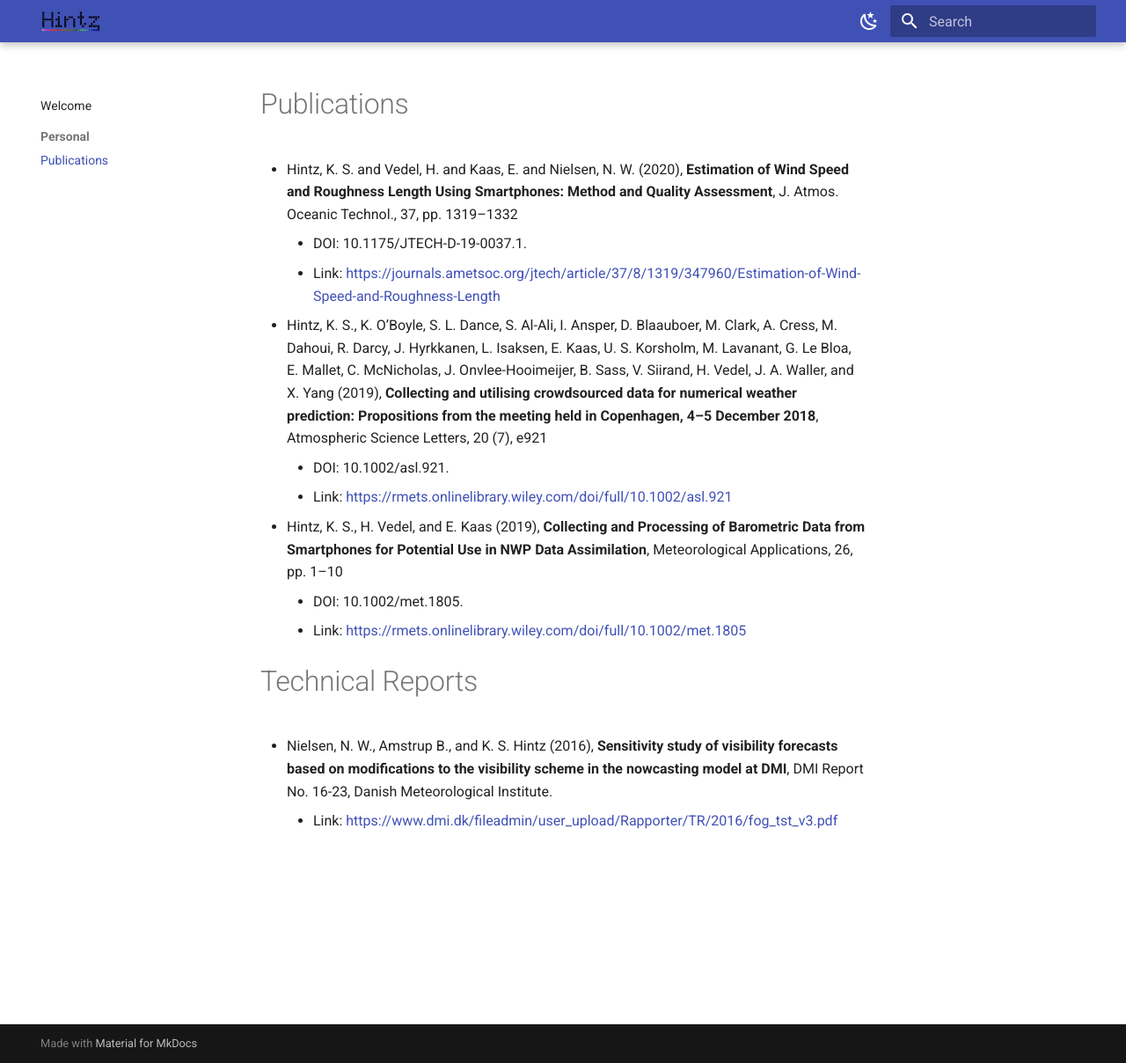
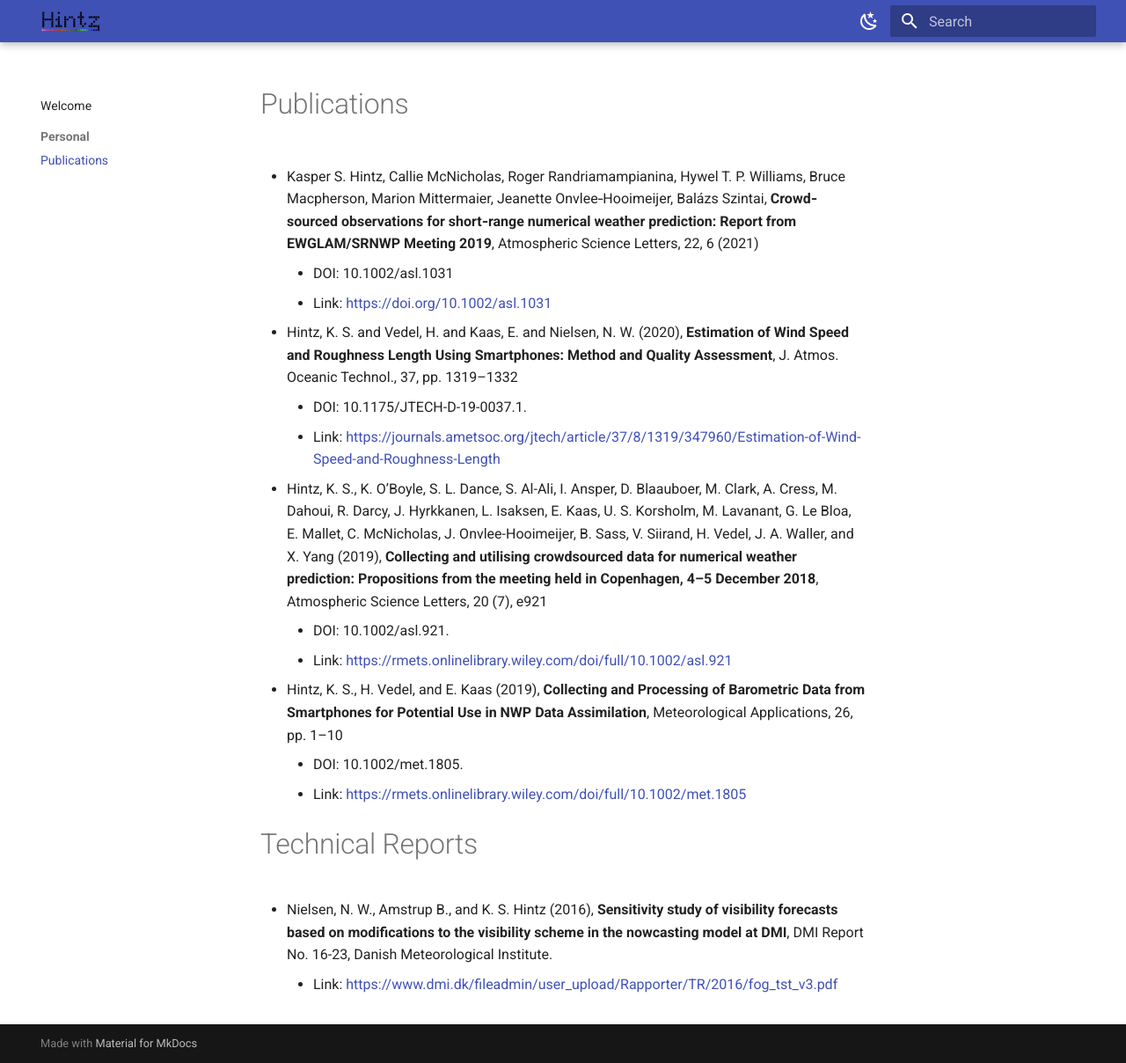
Before and after one commit to khintz/khintz.github.io, an MkDocs documentation site: the page built from docs/personal/publications.md, in a window 1280 px wide and 1208 px high. Shown: the whole window at 88% size. Built offline with MkDocs 1.6.1 and Material for MkDocs 9.7.7, drawn with Linux system fonts in a browser that asks for light colours; comment, search, counter and statistics services are not loaded.

Commit message:
add missing publication

```diff
--- a/docs/personal/publications.md
+++ b/docs/personal/publications.md
@@ -1,11 +1,17 @@
 # Publications
+
+- Kasper S. Hintz, Callie McNicholas, Roger Randriamampianina, Hywel T. P. Williams, Bruce Macpherson, Marion Mittermaier, Jeanette Onvlee‐Hooimeijer, Balázs Szintai, **Crowd‐sourced observations for short‐range numerical weather prediction: Report from EWGLAM/SRNWP Meeting 2019**, Atmospheric Science Letters, 22, 6 (2021)
+    * DOI: 10.1002/asl.1031
+    * Link: [https://doi.org/10.1002/asl.1031](https://doi.org/10.1002/asl.1031)
 
 - Hintz, K. S. and Vedel, H. and Kaas, E. and Nielsen, N. W. (2020), **Estimation of Wind Speed and Roughness Length Using Smartphones: Method and Quality Assessment**, J. Atmos. Oceanic Technol., 37, pp. 1319–1332
     * DOI: 10.1175/JTECH-D-19-0037.1.
     * Link: [https://journals.ametsoc.org/jtech/article/37/8/1319/347960/Estimation-of-Wind-Speed-and-Roughness-Length](https://journals.ametsoc.org/jtech/article/37/8/1319/347960/Estimation-of-Wind-Speed-and-Roughness-Length)
+
 - Hintz, K. S., K. O’Boyle, S. L. Dance, S. Al-Ali, I. Ansper, D. Blaauboer, M. Clark, A. Cress, M. Dahoui, R. Darcy, J. Hyrkkanen, L. Isaksen, E. Kaas, U. S. Korsholm, M. Lavanant, G. Le Bloa, E. Mallet, C. McNicholas, J. Onvlee-Hooimeijer, B. Sass, V. Siirand, H. Vedel, J. A. Waller, and X. Yang (2019), **Collecting and utilising crowdsourced data for numerical weather prediction: Propositions from the meeting held in Copenhagen, 4–5 December 2018**, Atmospheric Science Letters, 20 (7), e921
     * DOI: 10.1002/asl.921.
     * Link: [https://rmets.onlinelibrary.wiley.com/doi/full/10.1002/asl.921](https://rmets.onlinelibrary.wiley.com/doi/full/10.1002/asl.921)
+
 - Hintz, K. S., H. Vedel, and E. Kaas (2019), **Collecting and Processing of Barometric  Data from Smartphones for Potential Use in NWP Data Assimilation**, Meteorological  Applications, 26, pp. 1–10
     * DOI: 10.1002/met.1805.
     * Link: [https://rmets.onlinelibrary.wiley.com/doi/full/10.1002/met.1805](https://rmets.onlinelibrary.wiley.com/doi/full/10.1002/met.1805)
```
